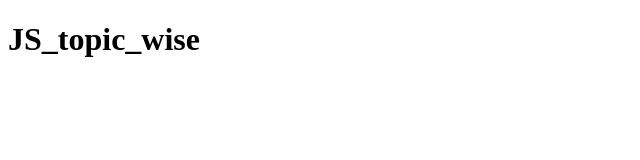
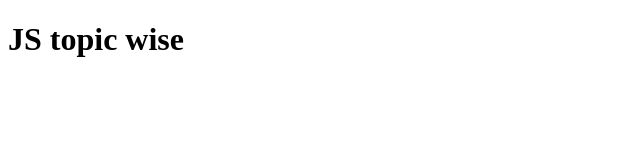
Before and after one commit to muhammadramzan-786/JS_Topic_Wise, a plain HTML site: page index.html in a window 1280 px wide. Shown: the whole page, without its empty margins (0-640 px from the left). Drawn offline with Linux system fonts and the light colour scheme.

Commit message:
minor change

```diff
--- a/index.html
+++ b/index.html
@@ -7,7 +7,7 @@
     <link rel="stylesheet" href="style.css">
 </head>
 <body>
-    <h1>JS_topic_wise</h1>
+    <h1>JS topic wise</h1>
     <script src="script.js"></script>
 </body>
 </html>
```
